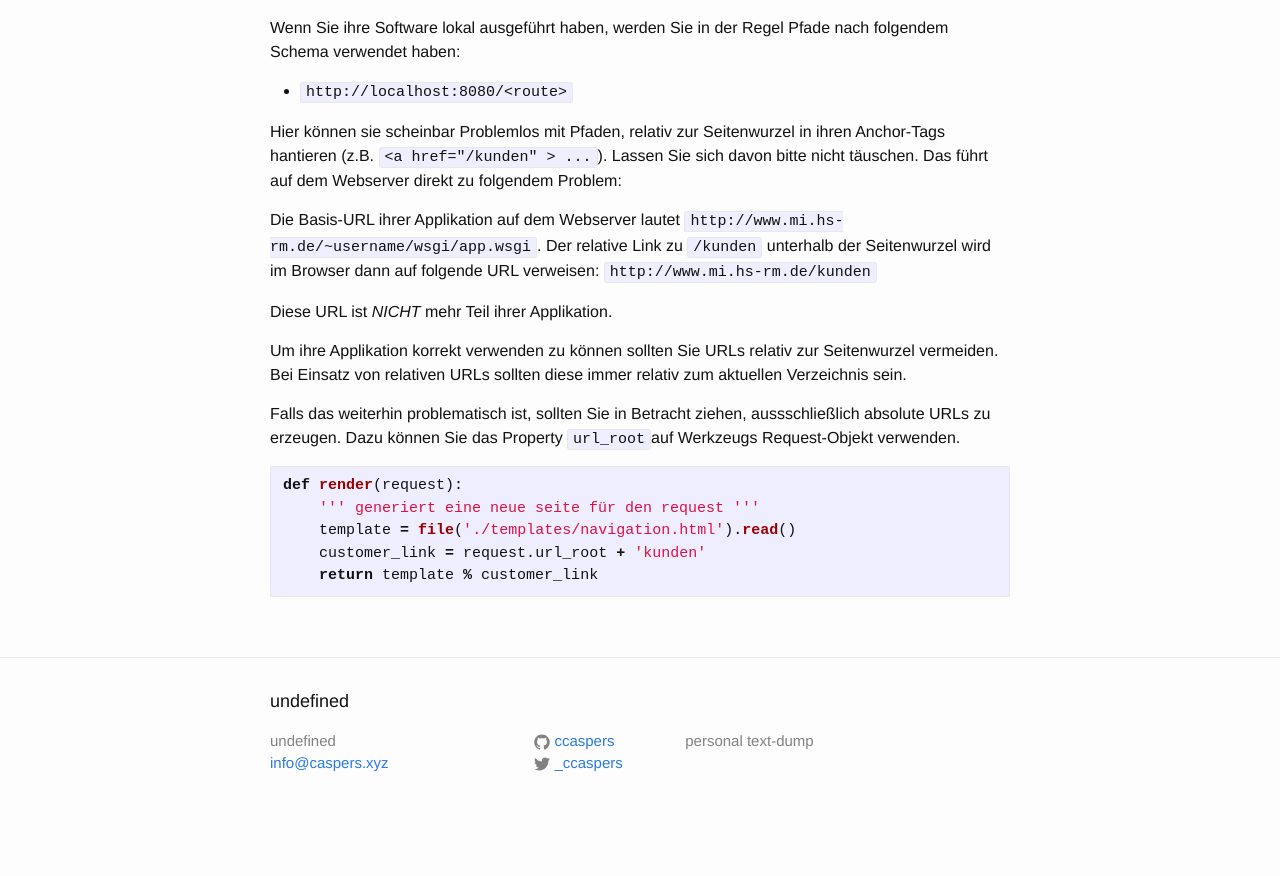
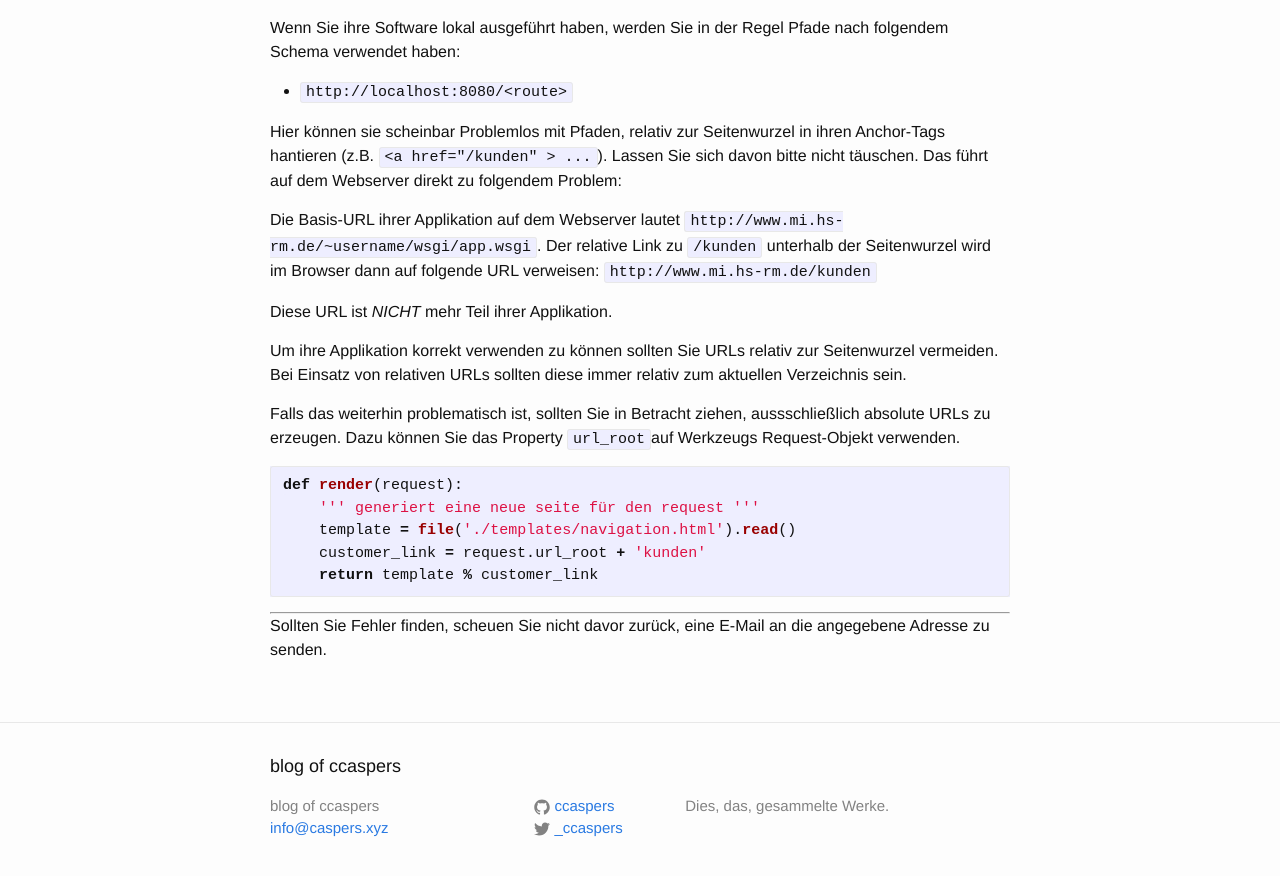
Before and after one commit to ccaspers/ccaspers.github.io, a Jekyll site: the page built from _posts/2016-06-02-wsgi-deployment.md, in a window 1280 px wide and 900 px high, scrolled down 2878 px. Shown: the top 876 px of the window. Built offline with Jekyll 4.4.1, drawn with Linux system fonts in a browser that asks for light colours; Markdown is read by kramdown in place of the engine named in the settings; before the commit the page ends 3713 px from its top, so only the background shows below that; some of the changed text lies outside the part shown.

Commit message:
remove demo post

````diff
--- a/_config.yml
+++ b/_config.yml
@@ -6,10 +6,10 @@
 # 'jekyll serve'. If you change this file, please restart the server process.
 
 # Site settings
-title: undefined
+title: blog of ccaspers
 email: info@caspers.xyz
 description: > # this means to ignore newlines until "baseurl:"
-  personal text-dump
+  Dies, das, gesammelte Werke.
 baseurl: "" # the subpath of your site, e.g. /blog
 url: "http://caspers.xyz" # the base hostname & protocol for your site
 twitter_username: _ccaspers
--- a/_posts/2016-06-02-wsgi-deployment.md
+++ b/_posts/2016-06-02-wsgi-deployment.md
@@ -160,3 +160,7 @@
     customer_link = request.url_root + 'kunden'
     return template % customer_link
 ```
+
+---
+Sollten Sie Fehler finden, scheuen Sie nicht davor zurück, eine E-Mail an
+die angegebene Adresse zu senden.
````
Also changed, not shown: _posts/2016-04-15-welcome-to-jekyll.markdown (deleted, +0 -25 lines).
